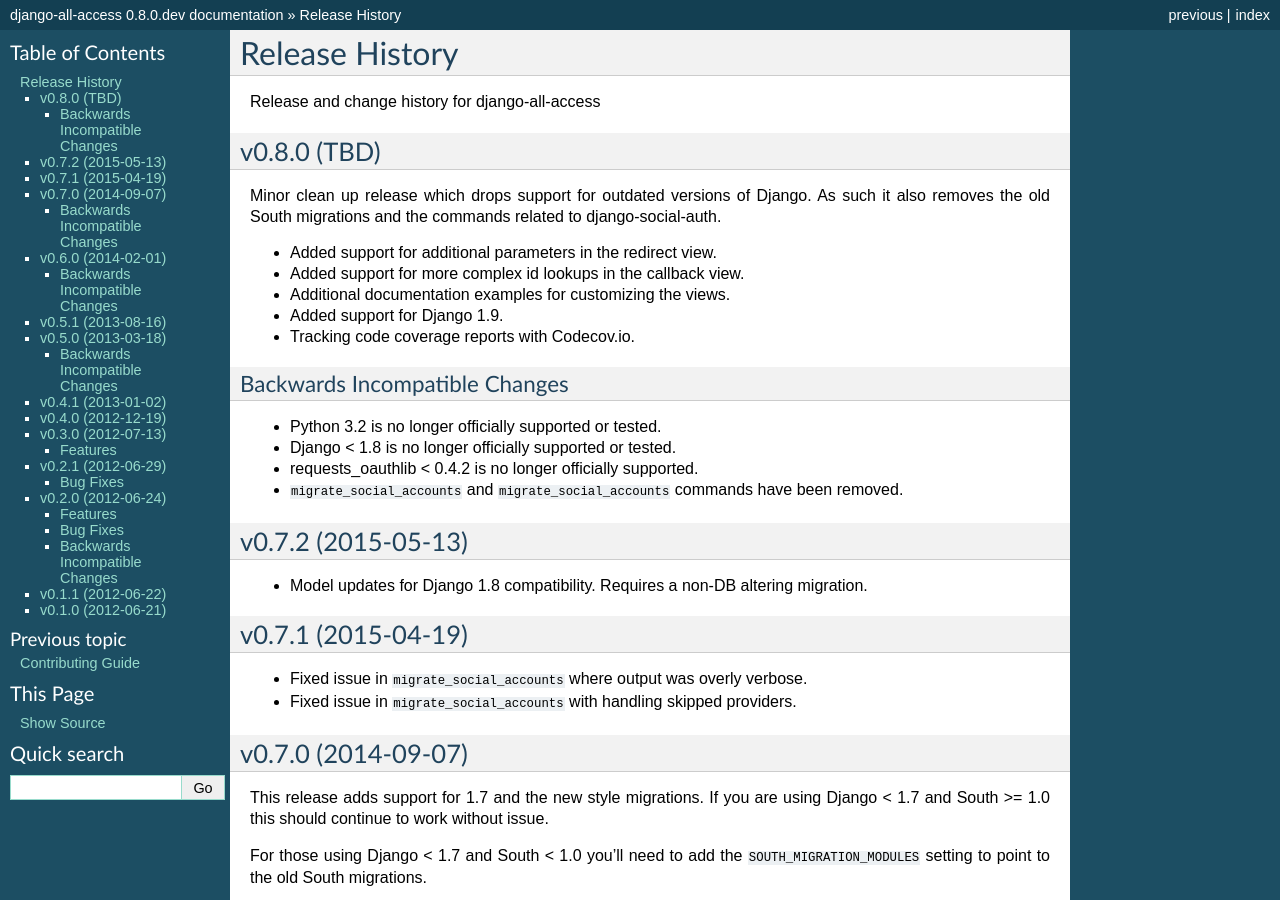
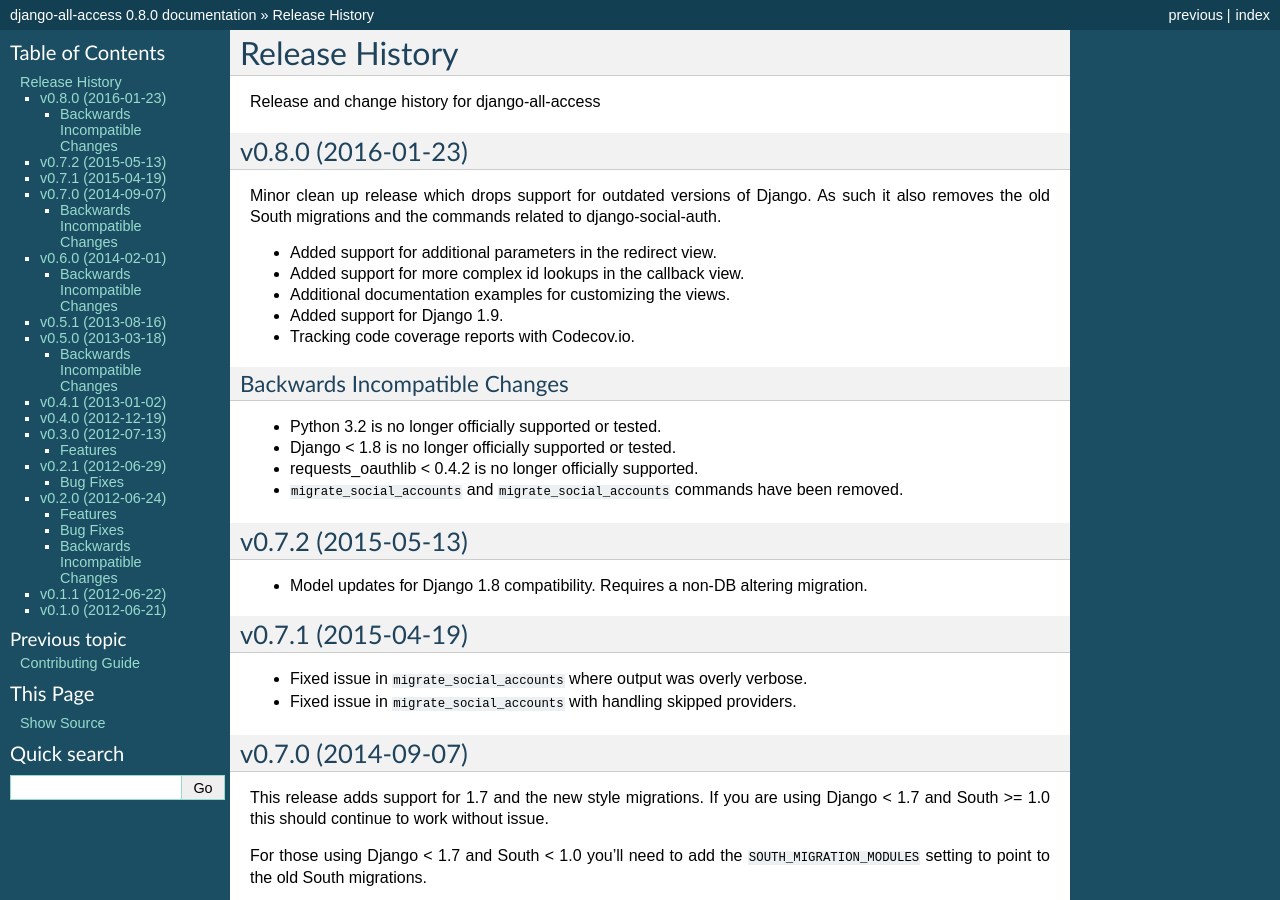
Before and after one commit to mlavin/django-all-access, a Sphinx documentation site: the page built from docs/releases.rst, in a window 1280 px wide and 900 px high. Built offline with Sphinx 7.4.7, drawn with Linux system fonts in a browser that asks for light colours; some of the changed text lies outside the part shown.

Commit message:
Finalizing v0.8 release.

```diff
--- a/allaccess/__init__.py
+++ b/allaccess/__init__.py
@@ -4,7 +4,7 @@
 """
 
 
-__version__ = '0.8.0.dev'
+__version__ = '0.8.0'
 
 
 default_app_config = 'allaccess.apps.AllAccessConfig'
--- a/docs/releases.rst
+++ b/docs/releases.rst
@@ -4,7 +4,7 @@
 Release and change history for django-all-access
 
 
-v0.8.0 (TBD)
+v0.8.0 (2016-01-23)
 -----------------------------------
 
 Minor clean up release which drops support for outdated versions of Django. As
```
